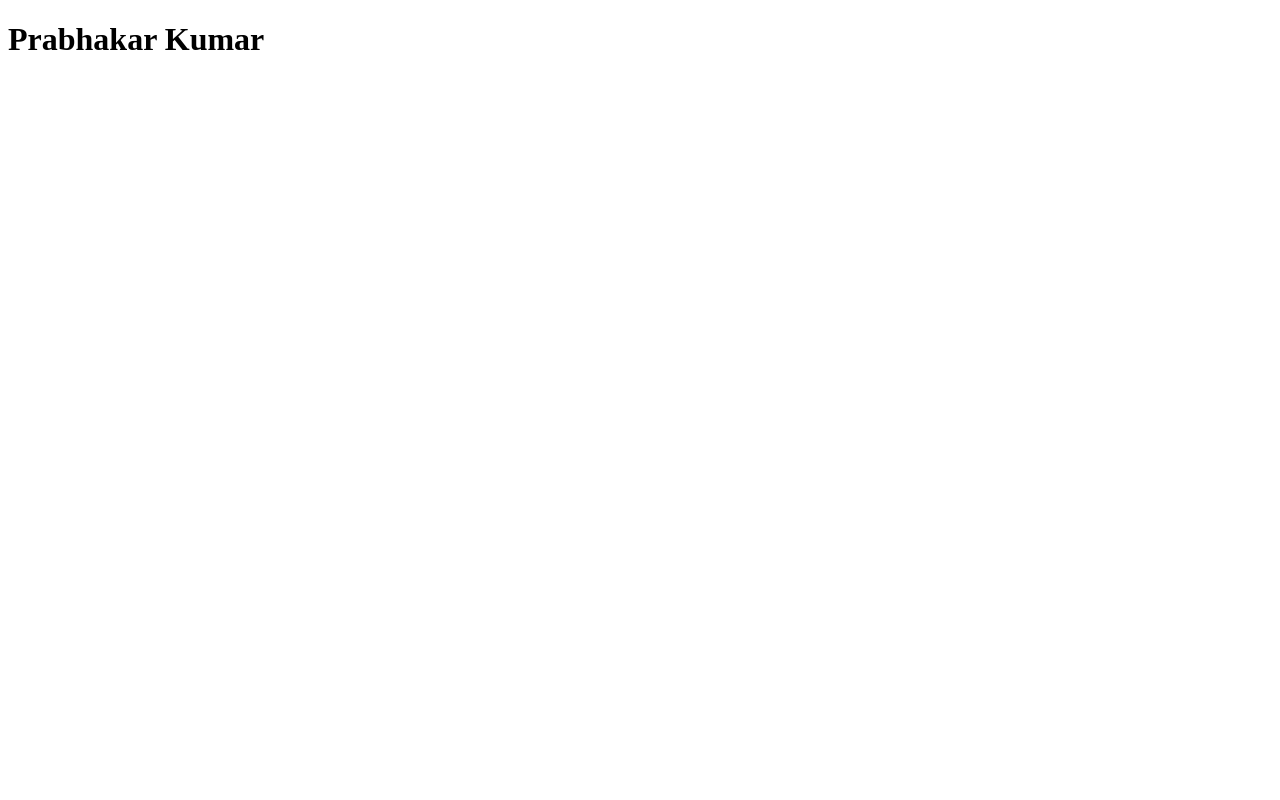
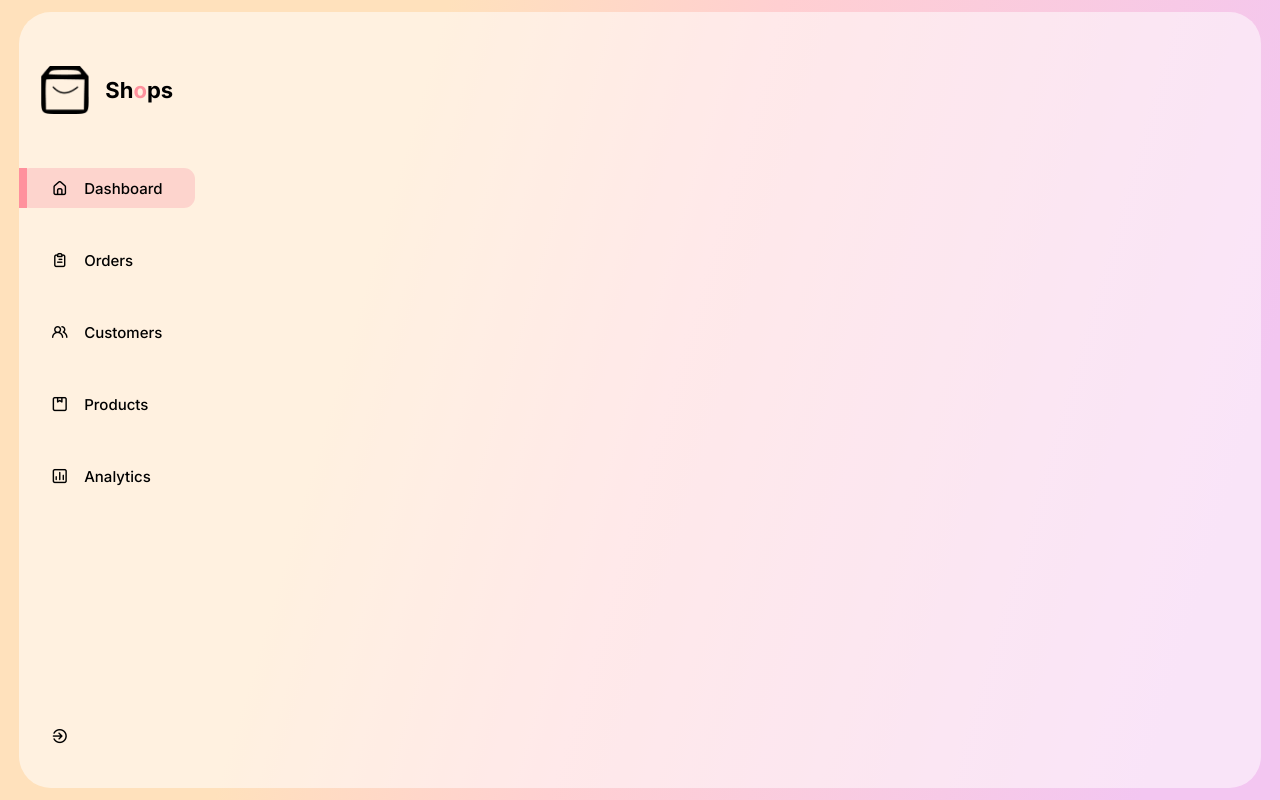
Before and after one commit to mauryasuraj38/dashboard-panel, a React (Create React App) app: page / in a window 1280 px wide. Built offline with nearby package versions, Linux system fonts and the light colour scheme.

Commit message:
Sidebar created

```diff
--- a/public/index.html
+++ b/public/index.html
@@ -9,6 +9,10 @@
       name="description"
       content="Web site created using create-react-app"
     />
+    <link rel="preconnect" href="https://fonts.googleapis.com">
+    <link rel="preconnect" href="https://fonts.gstatic.com" crossorigin>
+    <link href="https://fonts.googleapis.com/css2?family=Inter:wght@400;500;700&display=swap" rel="stylesheet">
+    <link rel="stylesheet" href="https://unicons.iconscout.com/release/v4.0.0/css/line.css">
     <link rel="apple-touch-icon" href="%PUBLIC_URL%/logo192.png" />
     <link rel="manifest" href="%PUBLIC_URL%/manifest.json" />
     <title>React App</title>
--- a/src/App.css
+++ b/src/App.css
@@ -10,3 +10,27 @@
     --smboxShadow: -79px 51px 60px rgba(0, 0, 0, 0.08);
     --activeItem: #f799a354;
   }
+
+  .App {
+    font-family: 'Inter', sans-serif;
+    background: linear-gradient(
+      106.37deg,
+      #ffe1bc 29.63%,
+      #ffcfd1 51.55%,
+      #f3c6f1 90.85%
+    );
+    height: 100vh;
+    display: flex;
+    align-items: center;
+    justify-content: center;
+  }
+
+  .container{
+    height: 97%;
+    width: 97%;
+    border-radius: 2rem;
+    background-color: var(--glass);
+    overflow: hidden;
+    display: grid;
+    grid-template-columns: 11rem auto 20rem;
+  }
--- a/src/App.js
+++ b/src/App.js
@@ -1,9 +1,14 @@
 import './App.css';
+import Sidebar from './component/Sidebar/Sidebar';
 
 function App() {
   return (
     <div className="App">
-      <h1>Prabhakar Kumar</h1>
+      <div className="container">
+        <Sidebar />
+        <div></div>
+        <div></div>
+      </div>
     </div>
   );
 }
--- /dev/null
+++ b/src/Data/Data.js
@@ -0,0 +1,22 @@
+export const SidebarData = [
+    {
+        iconClass: "uil uil-estate",
+        heading: "Dashboard"
+    },
+    {
+        iconClass: "uil uil-clipboard-alt",
+        heading: "Orders"
+    },
+    {
+        iconClass: "uil uil-users-alt",
+        heading: "Customers"
+    },
+    {
+        iconClass: "uil uil-package",
+        heading: "Products"
+    },
+    {
+        iconClass: "uil uil-chart",
+        heading: "Analytics"
+    }
+]
--- /dev/null
+++ b/src/component/Sidebar/Sidebar.jsx
@@ -0,0 +1,39 @@
+import Logo from "../../images/logo.png"
+import "./sidebar.css"
+import { SidebarData } from "../../Data/Data.js"
+import { useState } from "react";
+
+function Sidebar() {
+
+  const [selected, setSelected] = useState(0);
+
+  return (
+    <div className="Sidebar">
+      {/* logo */}
+      <div className="logo">
+          <img src={Logo} alt="" />
+          <span>
+              Sh<span>o</span>ps
+          </span>
+      </div>
+      {/* menu */}
+      <div className="menu">
+        {SidebarData.map((value,index) => (
+            <div className={selected===index?'menuItem active':'menuItem'}
+            key={index}
+            onClick={()=>setSelected(index)}
+            >
+              <i class={value.iconClass}></i>
+              <span>{value.heading}</span>
+            </div>
+        ))}
+        <div className="menuItem">
+            <i class="uil uil-sign-out-alt"></i>
+        </div>
+      </div>
+
+    </div>
+  )
+}
+
+export default Sidebar
--- /dev/null
+++ b/src/component/Sidebar/sidebar.css
@@ -0,0 +1,73 @@
+.Sidebar{
+    position: relative;
+    display: flex;
+    flex-direction: column;
+    padding-top: 4rem;
+    transition: all 300ms ease;
+}
+
+/* logo */
+.logo{
+    height: 4%;
+    font-size: 22px;
+    font-weight: bold;
+    gap: 1rem;
+    display: flex;
+    align-items: center;
+    justify-content: center;
+}
+
+.logo>img {
+    width: 3rem;
+    height: 3rem;
+}
+
+.logo>span>span{
+    color: var(--pink);
+}
+
+/* menu */
+.menu{
+    margin-top: 4rem;
+    display: flex;
+    flex-direction: column;
+    gap: 2rem;
+}
+
+.menuItem{
+    display: flex;
+    align-items: center;
+    gap: 1rem;
+    height: 2.5rem;
+    margin-left: 2rem;
+    position: relative;
+    transition: all 300ms ease;
+    font-size: 15px;
+    font-weight: 500;
+    border-radius: 0.7rem;
+}
+
+.menuItem i { font-size: 17px; }
+
+.menuItem:hover{
+    cursor: pointer;
+}
+
+.active{
+    background: var(--activeItem);
+    margin-left: 0;
+}
+
+.active::before{
+    content: "";
+    width: 8px;
+    height: 100%;
+    background: var(--pink);
+    margin-right: calc(1rem - 8px);
+}
+
+.menu .menuItem:last-child{
+    position: absolute;
+    bottom: 2rem;
+    width: 100%;
+}
--- /dev/null
+++ b/src/index.css
@@ -0,0 +1 @@
+body{ margin: 0; }
--- a/src/index.js
+++ b/src/index.js
@@ -1,6 +1,8 @@
 import React from 'react';
 import ReactDOM from 'react-dom/client';
+import "./index.css"
 import App from './App';
+
 
 const root = ReactDOM.createRoot(document.getElementById('root'));
 root.render(
```
